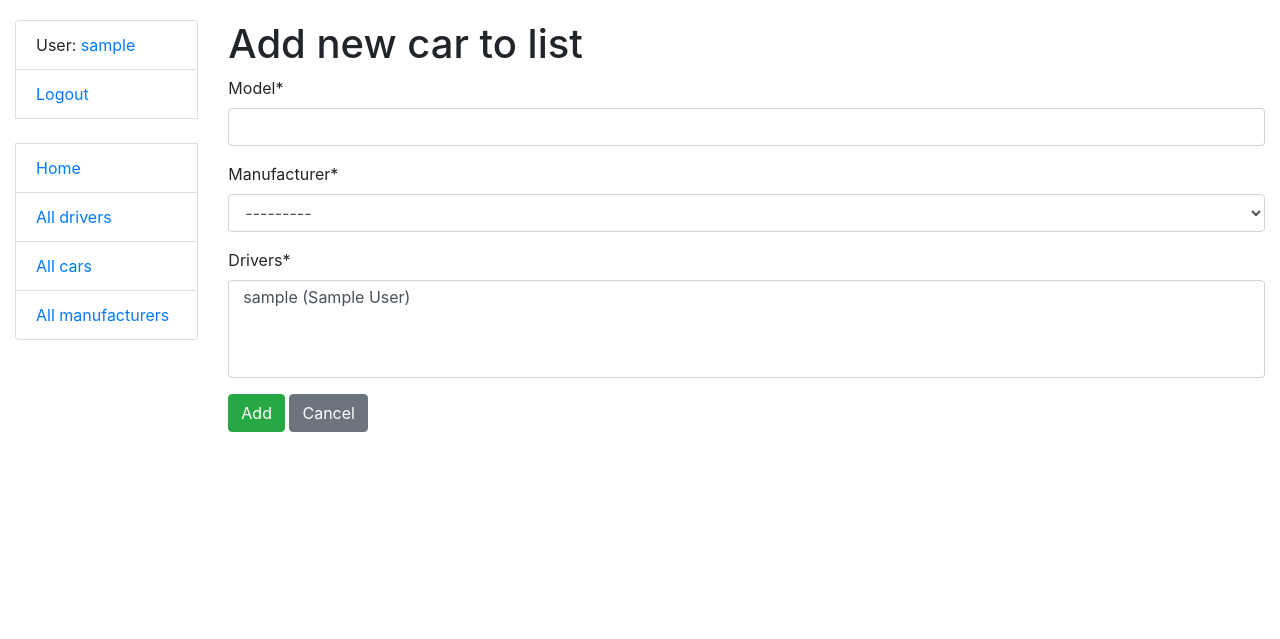
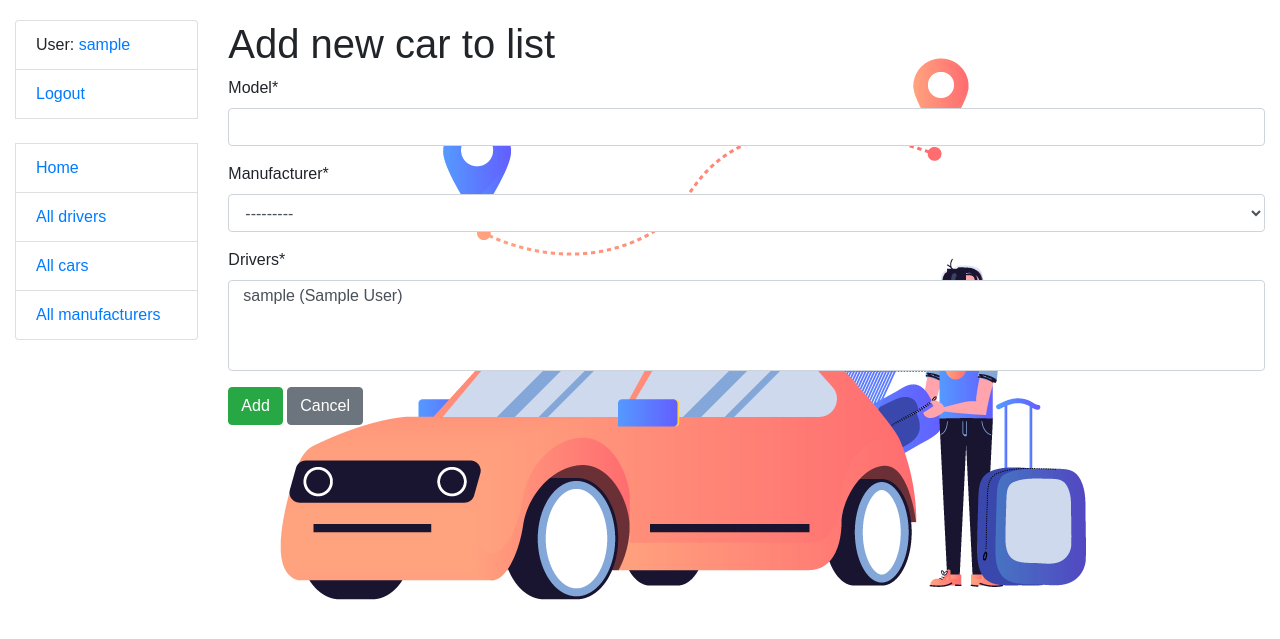
Before and after one commit to Hectorovich/taxi-service, a Django app: page /cars/create/ in a window 1280 px wide. Shown: the top 639 px of the page. Run offline with Django 4.2, Linux system fonts and the light colour scheme; the visitor is signed in with stand-in values (Sample User, id 1); data comes from the database, SQL or seed files in the repository; data that the repository does not hold is empty; some libraries are stand-ins or nearby versions.

Commit message:
Added background pic

```diff
--- a/static/css/styles.css
+++ b/static/css/styles.css
@@ -1,3 +1,8 @@
 body {
     margin-top: 20px;
+    background-image: url("../images/taxi.png");
+    background-size: auto auto;
+    background-repeat: no-repeat;
+    background-position: center top;
+    font-family: 'Cabin', sans-serif;
 }
```
Also changed, not shown: static/images/taxi.png (added).
